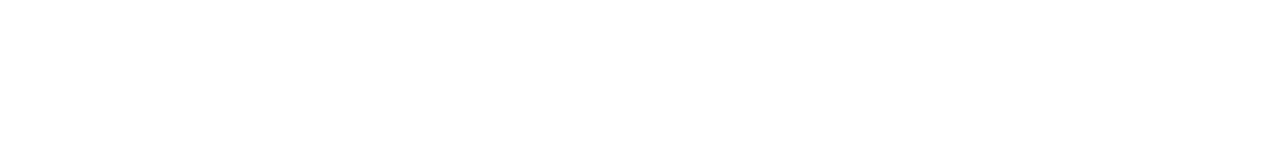
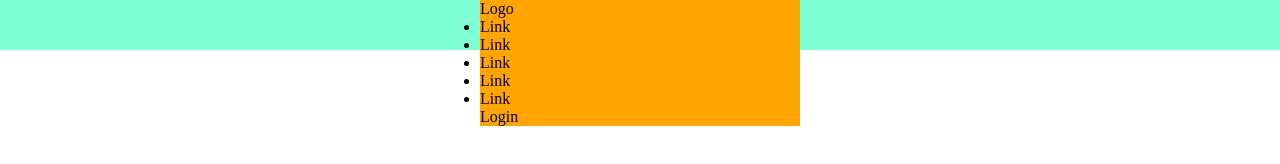
Before and after one commit to OttavioPaolini/htmlcss-struttura-discord, a plain HTML site: page index.html in a window 1280 px wide. Drawn offline with Linux system fonts and the light colour scheme.

Commit message:
Creazione barra nav

```diff
--- a/css/style.css
+++ b/css/style.css
@@ -4,3 +4,25 @@
     padding: 0;
     box-sizing: border-box;
 }
+
+/* Common */
+/* .container{
+    width: 80%;
+    background-color: red;
+
+} */
+/* Nav */
+.nav{
+    background-color: aquamarine;
+    height: 50px;
+}
+
+.container-flex{
+    display: flex;
+    justify-content: center;
+
+}
+
+nav{
+    width: 25%;
+    background-color: orange;
--- a/index.html
+++ b/index.html
@@ -13,6 +13,21 @@
 </head>
 <body>
     <!-- Header-Nav -->
+    <div class="container nav">
+        <div class="container-flex">
+            <nav>
+                <span>Logo</span>
+                    <ul>
+                        <li>Link</li>
+                        <li>Link</li>
+                        <li>Link</li>
+                        <li>Link</li>
+                        <li>Link</li>
+                    </ul>
+                <span>Login</span>
+            </nav>
+        </div>
+    </div>
     <!-- /Header-Nav-->
 
     <!-- Header-Banner -->
```
